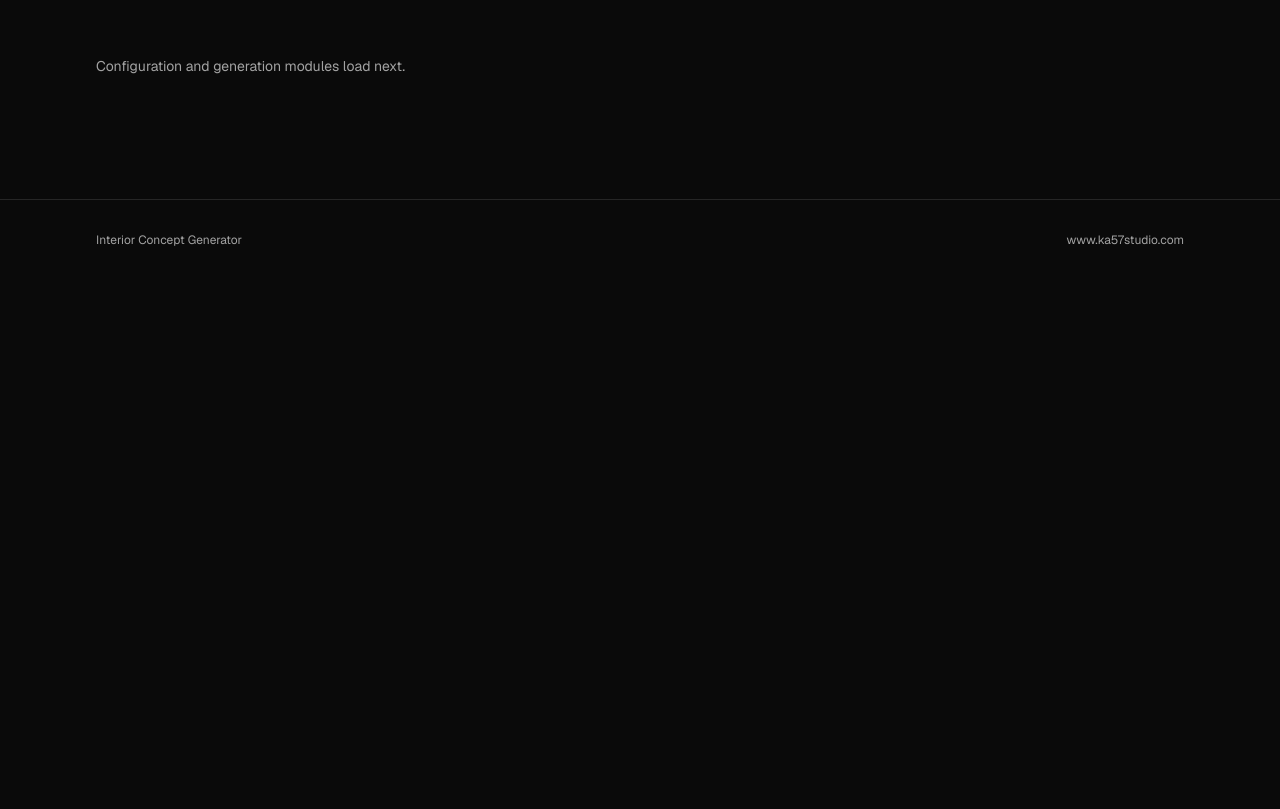
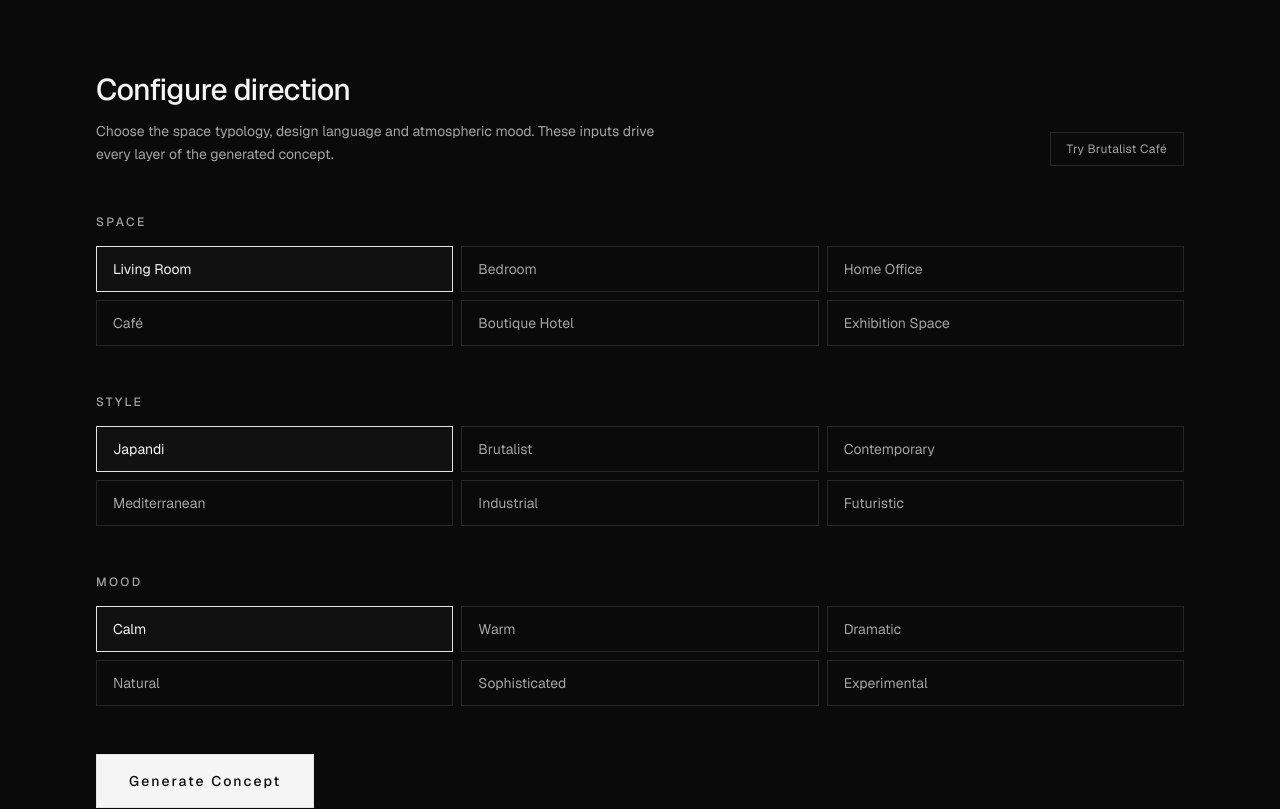
Before and after one commit to keremry/interior-concept-generator, a Next.js app: page / in a window 1280 px wide. Shown: the part 520-1329 px from the top of the page. Before the commit the page ends 800 px from the top, so only its background shows below. Built offline with nearby package versions, Linux system fonts and the light colour scheme.

Commit message:
feat: add space style and mood selection

```diff
--- a/src/app/page.tsx
+++ b/src/app/page.tsx
@@ -1,15 +1,46 @@
+"use client";
+
+import { useState } from "react";
+import { ConfigPanel } from "@/components/ConfigPanel";
 import { Header } from "@/components/Header";
 import { Hero } from "@/components/Hero";
+import type { MoodId, SpaceId, StyleId } from "@/types/concept";
 
 export default function Home() {
+  const [space, setSpace] = useState<SpaceId>("living-room");
+  const [style, setStyle] = useState<StyleId>("japandi");
+  const [mood, setMood] = useState<MoodId>("calm");
+
+  const handlePreset = () => {
+    setSpace("cafe");
+    setStyle("brutalist");
+    setMood("dramatic");
+  };
+
+  const handleGenerate = () => {
+    // Generation engine lands in the next iteration
+    const target = document.getElementById("results");
+    target?.scrollIntoView({ behavior: "smooth" });
+  };
+
   return (
     <div className="flex min-h-screen flex-col">
       <Header />
       <main className="flex-1">
         <Hero />
-        <section className="mx-auto max-w-6xl px-6 py-16 sm:px-8">
+        <ConfigPanel
+          space={space}
+          style={style}
+          mood={mood}
+          onSpaceChange={setSpace}
+          onStyleChange={setStyle}
+          onMoodChange={setMood}
+          onGenerate={handleGenerate}
+          onPreset={handlePreset}
+        />
+        <section id="results" className="mx-auto max-w-6xl px-6 py-16 sm:px-8">
           <p className="text-sm text-muted">
-            Configuration and generation modules load next.
+            Concept output will appear here after generation.
           </p>
         </section>
       </main>
--- /dev/null
+++ b/src/components/ConfigPanel.tsx
@@ -0,0 +1,87 @@
+"use client";
+
+import { SelectionGroup } from "@/components/SelectionGroup";
+import {
+  MOOD_OPTIONS,
+  SPACE_OPTIONS,
+  STYLE_OPTIONS,
+} from "@/data/options";
+import type { MoodId, SpaceId, StyleId } from "@/types/concept";
+
+interface ConfigPanelProps {
+  space: SpaceId;
+  style: StyleId;
+  mood: MoodId;
+  onSpaceChange: (space: SpaceId) => void;
+  onStyleChange: (style: StyleId) => void;
+  onMoodChange: (mood: MoodId) => void;
+  onGenerate: () => void;
+  onPreset: () => void;
+}
+
+export function ConfigPanel({
+  space,
+  style,
+  mood,
+  onSpaceChange,
+  onStyleChange,
+  onMoodChange,
+  onGenerate,
+  onPreset,
+}: ConfigPanelProps) {
+  return (
+    <section className="border-b border-border">
+      <div className="mx-auto max-w-6xl px-6 py-16 sm:px-8 sm:py-20">
+        <div className="mb-12 flex flex-col gap-4 sm:flex-row sm:items-end sm:justify-between">
+          <div>
+            <h2 className="text-2xl font-medium tracking-tight text-foreground sm:text-3xl">
+              Configure direction
+            </h2>
+            <p className="mt-3 max-w-xl text-sm leading-relaxed text-muted">
+              Choose the space typology, design language and atmospheric mood.
+              These inputs drive every layer of the generated concept.
+            </p>
+          </div>
+          <button
+            type="button"
+            onClick={onPreset}
+            className="self-start border border-border px-4 py-2 text-xs tracking-wide text-muted transition-colors hover:border-accent hover:text-foreground sm:self-auto"
+          >
+            Try Brutalist Café
+          </button>
+        </div>
+
+        <div className="space-y-12">
+          <SelectionGroup
+            label="Space"
+            options={SPACE_OPTIONS}
+            value={space}
+            onChange={onSpaceChange}
+          />
+          <SelectionGroup
+            label="Style"
+            options={STYLE_OPTIONS}
+            value={style}
+            onChange={onStyleChange}
+          />
+          <SelectionGroup
+            label="Mood"
+            options={MOOD_OPTIONS}
+            value={mood}
+            onChange={onMoodChange}
+          />
+        </div>
+
+        <div className="mt-12">
+          <button
+            type="button"
+            onClick={onGenerate}
+            className="w-full border border-accent bg-foreground px-8 py-4 text-sm font-medium tracking-[0.15em] text-background transition-opacity hover:opacity-90 sm:w-auto"
+          >
+            Generate Concept
+          </button>
+        </div>
+      </div>
+    </section>
+  );
+}
--- /dev/null
+++ b/src/components/SelectionGroup.tsx
@@ -0,0 +1,41 @@
+interface SelectionGroupProps<T extends string> {
+  label: string;
+  options: { id: T; label: string }[];
+  value: T;
+  onChange: (value: T) => void;
+}
+
+export function SelectionGroup<T extends string>({
+  label,
+  options,
+  value,
+  onChange,
+}: SelectionGroupProps<T>) {
+  return (
+    <fieldset className="space-y-4">
+      <legend className="text-xs font-medium uppercase tracking-[0.2em] text-muted">
+        {label}
+      </legend>
+      <div className="grid grid-cols-2 gap-2 sm:grid-cols-3">
+        {options.map((option) => {
+          const selected = option.id === value;
+          return (
+            <button
+              key={option.id}
+              type="button"
+              onClick={() => onChange(option.id)}
+              className={`border px-4 py-3 text-left text-sm transition-colors ${
+                selected
+                  ? "border-accent bg-surface text-foreground"
+                  : "border-border bg-transparent text-muted hover:border-accent/60 hover:text-foreground"
+              }`}
+              aria-pressed={selected}
+            >
+              {option.label}
+            </button>
+          );
+        })}
+      </div>
+    </fieldset>
+  );
+}
--- /dev/null
+++ b/src/data/options.ts
@@ -0,0 +1,28 @@
+import type { MoodId, SpaceId, StyleId } from "@/types/concept";
+
+export const SPACE_OPTIONS: { id: SpaceId; label: string }[] = [
+  { id: "living-room", label: "Living Room" },
+  { id: "bedroom", label: "Bedroom" },
+  { id: "home-office", label: "Home Office" },
+  { id: "cafe", label: "Café" },
+  { id: "boutique-hotel", label: "Boutique Hotel" },
+  { id: "exhibition-space", label: "Exhibition Space" },
+];
+
+export const STYLE_OPTIONS: { id: StyleId; label: string }[] = [
+  { id: "japandi", label: "Japandi" },
+  { id: "brutalist", label: "Brutalist" },
+  { id: "contemporary", label: "Contemporary" },
+  { id: "mediterranean", label: "Mediterranean" },
+  { id: "industrial", label: "Industrial" },
+  { id: "futuristic", label: "Futuristic" },
+];
+
+export const MOOD_OPTIONS: { id: MoodId; label: string }[] = [
+  { id: "calm", label: "Calm" },
+  { id: "warm", label: "Warm" },
+  { id: "dramatic", label: "Dramatic" },
+  { id: "natural", label: "Natural" },
+  { id: "sophisticated", label: "Sophisticated" },
+  { id: "experimental", label: "Experimental" },
+];
```
